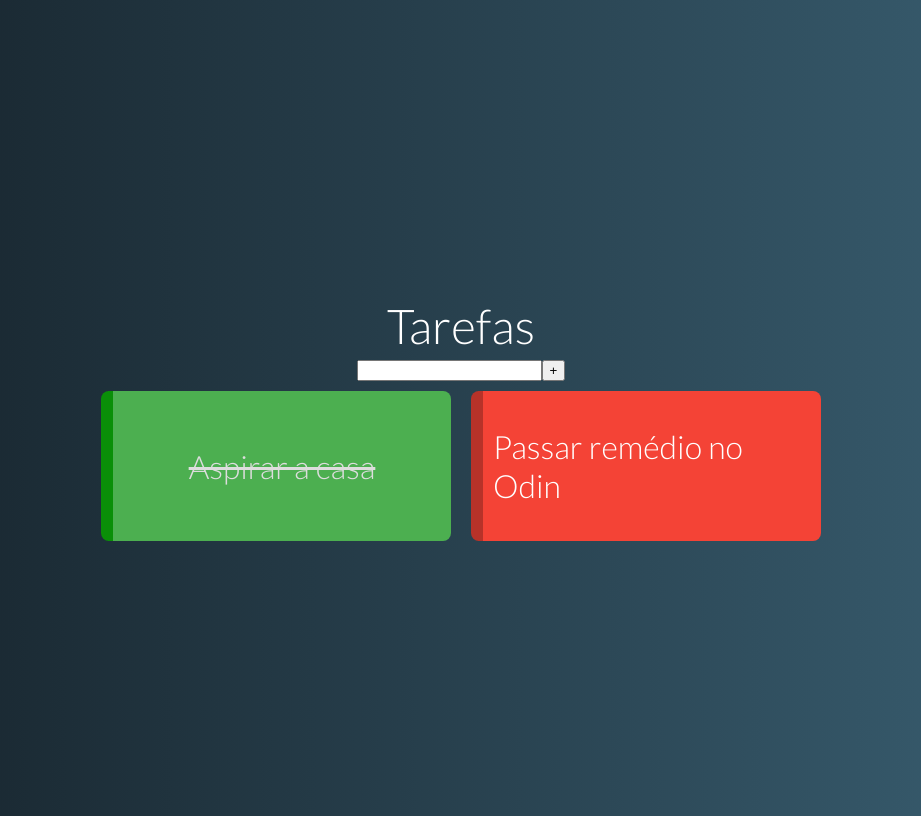
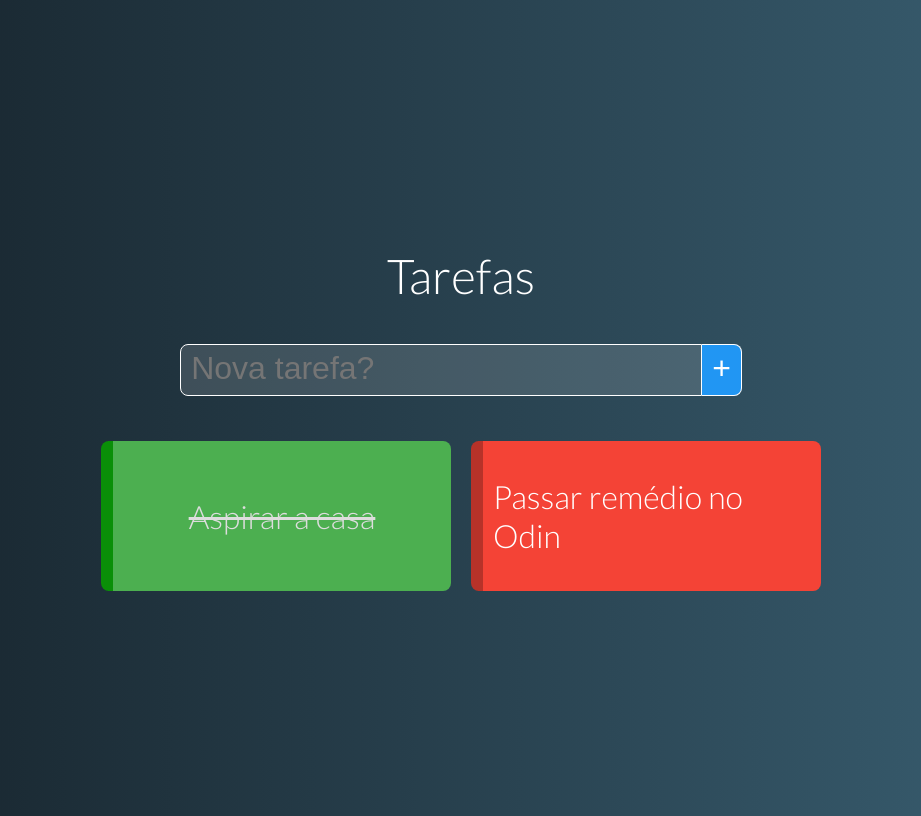
Before and after one commit to BrunoAFonseca/tarefas-vue, a Vue app: page / in a window 1280 px wide. Shown: the whole page, without its empty margins (179-1100 px from the left). Built offline with nearby package versions, Linux system fonts and the light colour scheme.

Commit message:
Componente nova tarefa #02

```diff
--- a/src/components/NewTask.vue
+++ b/src/components/NewTask.vue
@@ -1,7 +1,8 @@
 <template>
   <div class="new-task">
-    <input v-model="name" @keydown.enter="add" type="text">
-    <button @click="add">+</button>
+    <input v-model="name" @keydown.enter="add" type="text"
+      class="form-element" placeholder="Nova tarefa?">
+    <button class="form-element" @click="add">+</button>
   </div>
 </template>
 
@@ -22,5 +23,30 @@
 </script>
 
 <style>
+  .new-task {
+    margin: 35px;
+  }
+
+  .form-element {
+    outline: none;
+    font-size: 2rem;
+    border: 1px solid #FFF;
+    padding: 5px 10px 8px;
+    color: #FFF;
+  }
+
+  input.form-element {
+    width: 500px;
+    background: #FFF2;
+    border-top-left-radius: 8px;
+    border-bottom-left-radius: 8px;
+  }
+
+  button.form-element {
+    border-left: none;
+    background-color: #2196F3;
+    border-top-right-radius: 8px;
+    border-bottom-right-radius: 8px;
+  }
 
 </style>
```
